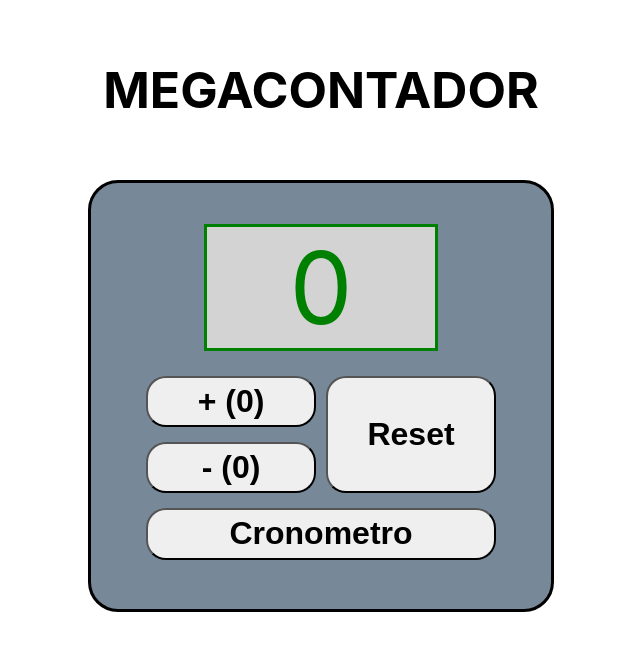
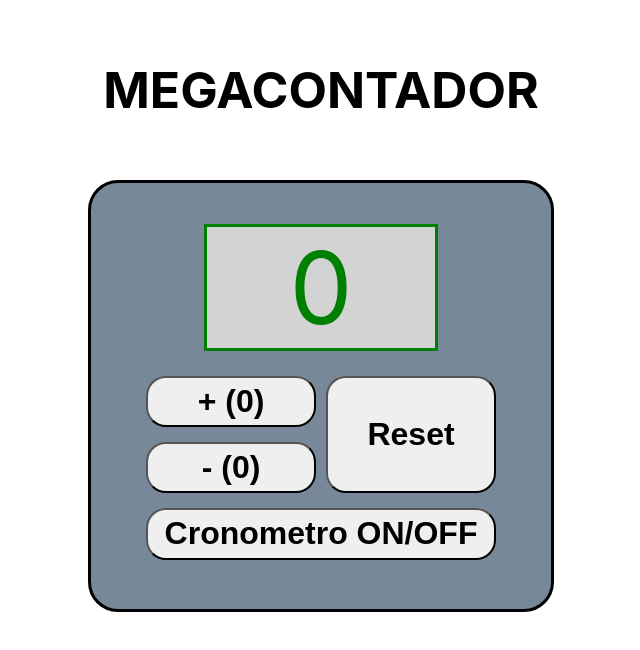
Before and after one commit to MiguelAngelAlvarezFernandez/megacontador, a React (Create React App) app: page / in a window 1280 px wide. Shown: the top 650 px of the page, without its empty margins (319-959 px from the left). Built offline with nearby package versions, Linux system fonts and the light colour scheme.

Commit message:
Modificación nombre botón cronometro

```diff
--- a/src/App.js
+++ b/src/App.js
@@ -49,7 +49,7 @@ function App() {
       <span className={styles.botonMas}><Boton  NombreBoton="+" YDespuesDeContar={Aumentar} Contador/></span>
       <span className={styles.botonMenos}><Boton NombreBoton="-" YDespuesDeContar={Disminuir} Contador/></span>
       <span className={styles.botonReset}><Boton NombreBoton="Reset" YDespuesDeContar={Resetear}/></span>
-      <span className={styles.botonCronometro}><Boton NombreBoton="Cronometro" YDespuesDeContar={ActivarCronometro}/></span>
+      <span className={styles.botonCronometro}><Boton NombreBoton="Cronometro ON/OFF" YDespuesDeContar={ActivarCronometro}/></span>
     </div>
     </main>
   );
```
